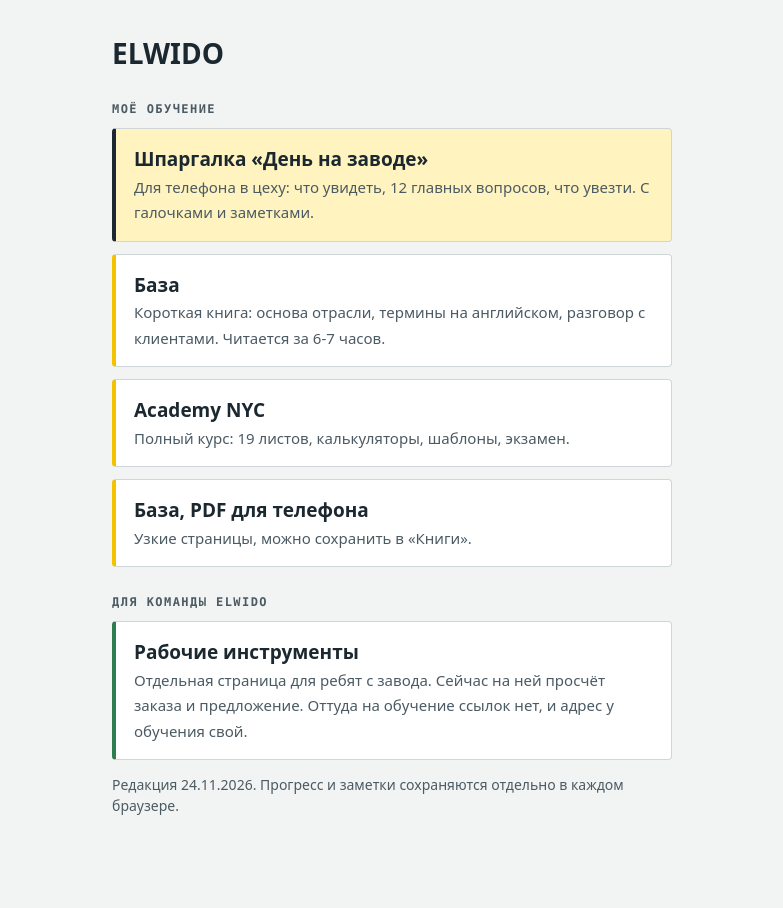
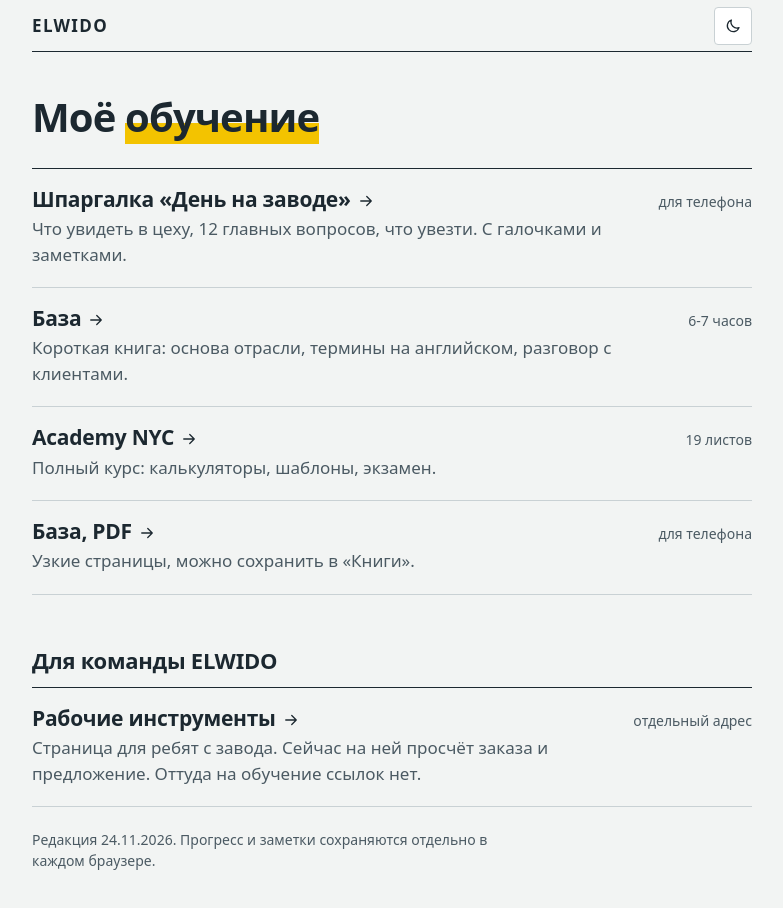
Before and after one commit to kanyeeebear/notes-e7k2m9, a plain HTML site: page m-be08dbwey/index.html in a window 1280 px wide. Shown: the whole page, without its empty margins (248-1031 px from the left). Before the commit the page ends 862 px from the top, so only its background shows below. Drawn offline with Linux system fonts and the light colour scheme.

Commit message:
study hub: same look as the team pages
Co-Authored-By: Claude Fable 5.2 <noreply@anthropic.com>

```diff
--- a/m-be08dbwey/index.html
+++ b/m-be08dbwey/index.html
@@ -2,33 +2,75 @@
 <html lang="ru">
 <head>
 <meta charset="utf-8">
-<meta name="viewport" content="width=device-width, initial-scale=1">
+<meta name="viewport" content="width=device-width, initial-scale=1, viewport-fit=cover">
 <meta name="robots" content="noindex,nofollow,noarchive">
-<title>ELWIDO</title>
+<title>ELWIDO, обучение</title>
 <style>
-body{font:17px/1.5 system-ui,-apple-system,sans-serif;background:#f2f4f3;color:#1c2830;margin:0;padding:32px 20px}
-main{max-width:560px;margin:0 auto}
-h1{font-size:28px;margin:0 0 20px}
-a{display:block;background:#fff;border:1px solid #cfd6d9;border-left:4px solid #f3c300;border-radius:4px;padding:16px 18px;margin:12px 0;color:#1c2830;text-decoration:none}
-a.today{background:#fff3bf;border-left-color:#1c2830}
-a b{display:block;font-size:19px}
-a span{color:#4b5a63;font-size:15px}
-p{color:#4b5a63;font-size:14px}
-h2{font:600 12px ui-monospace,Menlo,monospace;letter-spacing:.12em;text-transform:uppercase;color:#4b5a63;margin:28px 0 4px}
-a.team{border-left-color:#2e7d4f}
+/* Study hub, private to the partner. Same look as the team pages (ink rules, white on paper, yellow marker),
+   but those pages never link here. */
+:root{--paper:#f2f4f3;--sheet:#fff;--ink:#1c2830;--ink2:#4b5a63;--rule:#c9d1d4;--hi:#f3c300;--sel:#ffe169;--mark:62%}
+@media (prefers-color-scheme:dark){:root:not([data-theme="light"]){--paper:#11171b;--sheet:#19242a;--ink:#e3e9ec;--ink2:#a9b6bc;--rule:#33414a;--sel:#6b5a00;--mark:90%;color-scheme:dark}}
+:root[data-theme="light"]{color-scheme:light}
+:root[data-theme="dark"]{--paper:#11171b;--sheet:#19242a;--ink:#e3e9ec;--ink2:#a9b6bc;--rule:#33414a;--sel:#6b5a00;--mark:90%;color-scheme:dark}
+*{box-sizing:border-box}
+::selection{background:var(--sel);color:var(--ink)}
+body{margin:0;background:var(--paper);color:var(--ink);font:17px/1.5 system-ui,-apple-system,"Segoe UI",Roboto,sans-serif;padding-left:max(20px,env(safe-area-inset-left,0px));padding-right:max(20px,env(safe-area-inset-right,0px));padding-bottom:60px}
+main{max-width:720px;margin:0 auto}
+nav{display:flex;align-items:center;justify-content:space-between;min-height:52px;border-bottom:1.5px solid var(--ink)}
+.brand{font-size:17px;font-weight:800;letter-spacing:.08em}
+button{display:grid;place-items:center;width:38px;height:38px;padding:0;border:1px solid var(--rule);border-radius:4px;background:var(--sheet);color:var(--ink);cursor:pointer;transition:border-color .12s}
+button:hover{border-color:var(--ink)}
+button[data-to="light"] .i-moon,button[data-to="dark"] .i-sun{display:none}
+svg{width:18px;height:18px;fill:none;stroke:currentColor;stroke-width:1.75;stroke-linecap:round;stroke-linejoin:round;display:block}
+:focus-visible{outline:2px solid var(--ink);outline-offset:2px}
+h1{font-size:clamp(30px,6vw,40px);line-height:1.05;font-weight:780;letter-spacing:-.022em;margin:44px 0 30px;text-wrap:balance}
+h1 span{background:linear-gradient(transparent var(--mark),var(--hi) var(--mark))}
+h2{font-size:22px;line-height:1.2;font-weight:720;letter-spacing:-.012em;margin:52px 0 14px}
+ul{list-style:none;margin:0;padding:0;border-top:1.5px solid var(--ink)}
+li{border-bottom:1px solid var(--rule)}
+li a{display:grid;grid-template-columns:1fr auto;gap:4px 20px;align-items:baseline;padding:18px 0 20px;color:inherit;text-decoration:none}
+li b{font-size:21px;line-height:1.2;font-weight:720;letter-spacing:-.012em}
+li i{font-style:normal;font-size:14px;color:var(--ink2);white-space:nowrap}
+li span{grid-column:1/-1;color:var(--ink2);max-width:60ch}
+li a svg{display:inline-block;vertical-align:-3px;margin-left:6px;transition:transform .18s cubic-bezier(.16,1,.3,1)}
+li a:hover b{background:linear-gradient(transparent var(--mark),var(--hi) var(--mark))}
+li a:hover svg{transform:translateX(4px)}
+p{color:var(--ink2);font-size:14px;margin:22px 0 0;max-width:60ch}
+@media (prefers-reduced-motion:reduce){*{transition:none!important}}
 </style>
+<script>
+/* Theme choice is shared with the team pages: "light", "dark", or nothing = follow the device. */
+try{var th=localStorage.getItem("elwido-theme");if(th==="light"||th==="dark")document.documentElement.setAttribute("data-theme",th);}catch(e){}
+</script>
 </head>
 <body>
 <main>
-<h1>ELWIDO</h1>
-<h2>Моё обучение</h2>
-<a class="today" href="factory.html"><b>Шпаргалка «День на заводе»</b><span>Для телефона в цеху: что увидеть, 12 главных вопросов, что увезти. С галочками и заметками.</span></a>
-<a href="baza.html"><b>База</b><span>Короткая книга: основа отрасли, термины на английском, разговор с клиентами. Читается за 6-7 часов.</span></a>
-<a href="course.html"><b>Academy NYC</b><span>Полный курс: 19 листов, калькуляторы, шаблоны, экзамен.</span></a>
-<a href="baza.pdf"><b>База, PDF для телефона</b><span>Узкие страницы, можно сохранить в «Книги».</span></a>
+<nav aria-label="ELWIDO">
+  <b class="brand">ELWIDO</b>
+  <button type="button" id="b-theme" aria-label="Переключить тему"><svg class="i-sun" viewBox="0 0 24 24" aria-hidden="true"><circle cx="12" cy="12" r="4"/><path d="M12 2.5v2.5M12 19v2.5M2.5 12H5M19 12h2.5M5.3 5.3l1.8 1.8M16.9 16.9l1.8 1.8M5.3 18.7l1.8-1.8M16.9 7.1l1.8-1.8"/></svg><svg class="i-moon" viewBox="0 0 24 24" aria-hidden="true"><path d="M20 14.2A8 8 0 0 1 9.8 4a8 8 0 1 0 10.2 10.2z"/></svg></button>
+</nav>
+<h1>Моё <span>обучение</span></h1>
+<ul>
+  <li><a href="factory.html"><b>Шпаргалка «День на заводе»<svg viewBox="0 0 24 24" aria-hidden="true"><path d="M5 12h14M13 6l6 6-6 6"/></svg></b><i>для телефона</i><span>Что увидеть в цеху, 12 главных вопросов, что увезти. С галочками и заметками.</span></a></li>
+  <li><a href="baza.html"><b>База<svg viewBox="0 0 24 24" aria-hidden="true"><path d="M5 12h14M13 6l6 6-6 6"/></svg></b><i>6-7 часов</i><span>Короткая книга: основа отрасли, термины на английском, разговор с клиентами.</span></a></li>
+  <li><a href="course.html"><b>Academy NYC<svg viewBox="0 0 24 24" aria-hidden="true"><path d="M5 12h14M13 6l6 6-6 6"/></svg></b><i>19 листов</i><span>Полный курс: калькуляторы, шаблоны, экзамен.</span></a></li>
+  <li><a href="baza.pdf"><b>База, PDF<svg viewBox="0 0 24 24" aria-hidden="true"><path d="M5 12h14M13 6l6 6-6 6"/></svg></b><i>для телефона</i><span>Узкие страницы, можно сохранить в «Книги».</span></a></li>
+</ul>
 <h2>Для команды ELWIDO</h2>
-<a class="team" href="../team/"><b>Рабочие инструменты</b><span>Отдельная страница для ребят с завода. Сейчас на ней просчёт заказа и предложение. Оттуда на обучение ссылок нет, и адрес у обучения свой.</span></a>
+<ul>
+  <li><a href="../team/"><b>Рабочие инструменты<svg viewBox="0 0 24 24" aria-hidden="true"><path d="M5 12h14M13 6l6 6-6 6"/></svg></b><i>отдельный адрес</i><span>Страница для ребят с завода. Сейчас на ней просчёт заказа и предложение. Оттуда на обучение ссылок нет.</span></a></li>
+</ul>
 <p>Редакция 24.11.2026. Прогресс и заметки сохраняются отдельно в каждом браузере.</p>
 </main>
+<script>
+(function(){
+  var root=document.documentElement,btn=document.getElementById("b-theme"),mq=window.matchMedia?window.matchMedia("(prefers-color-scheme: dark)"):null;
+  function dark(){var t=root.getAttribute("data-theme");return t?t==="dark":!!(mq&&mq.matches);}
+  function label(){var d=dark(),t=d?"Светлая тема":"Тёмная тема";btn.setAttribute("data-to",d?"light":"dark");btn.setAttribute("aria-label",t);btn.title=t;}
+  btn.addEventListener("click",function(){var t=dark()?"light":"dark";root.setAttribute("data-theme",t);try{localStorage.setItem("elwido-theme",t);}catch(e){}label();});
+  if(mq&&mq.addEventListener)mq.addEventListener("change",label);
+  label();
+})();
+</script>
 </body>
 </html>
```
